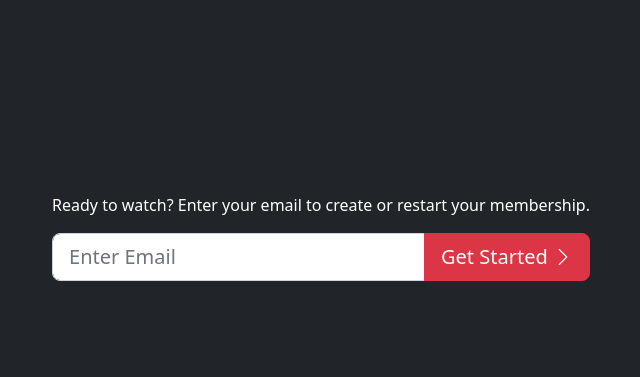
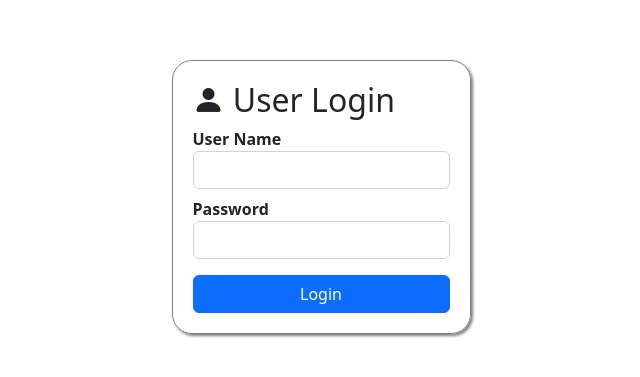
Before and after one commit to vajaganidhanesh/angular-workspace, an Angular app: page / in a window 1280 px wide. Shown: the part 163-540 px from the top of the page, without its empty margins (319-959 px from the left). Built offline with nearby package versions, Linux system fonts and the light colour scheme.

Commit message:
adding component using code behind technique

```diff
--- a/projects/shopping/src/app/app.module.ts
+++ b/projects/shopping/src/app/app.module.ts
@@ -3,11 +3,12 @@ import { BrowserModule } from '@angular/platform-browser';
 
 import { AppComponent } from './app.component';
 import { netflixRegister } from '../app/components/netflix-register.component';
+import { LoginComponent } from './components/logincomponent/login.component';
 
 @NgModule({
-  declarations: [AppComponent, netflixRegister],
+  declarations: [AppComponent, netflixRegister, LoginComponent],
   imports: [BrowserModule],
   providers: [],
-  bootstrap: [netflixRegister],
+  bootstrap: [LoginComponent],
 })
 export class AppModule {}
--- /dev/null
+++ b/projects/shopping/src/app/components/logincomponent/login.component.css
@@ -0,0 +1,13 @@
+.login-form {
+  display: flex;
+  justify-content: center;
+  align-items: center;
+  height: 90vh;
+}
+
+form {
+  border: 1px solid gray;
+  box-shadow: 2px 2px 3px gray;
+  padding: 20px;
+  border-radius: 20px;
+}
--- /dev/null
+++ b/projects/shopping/src/app/components/logincomponent/login.component.html
@@ -0,0 +1,14 @@
+<div class="container-fluid">
+  <div class="login-form">
+    <form>
+      <h2><span class="bi bi-person-fill"></span> User Login</h2>
+      <dl>
+        <dt>User Name</dt>
+        <dd><input type="text" class="form-control" /></dd>
+        <dt>Password</dt>
+        <dd><input type="password" class="form-control" /></dd>
+      </dl>
+      <button class="btn btn-primary w-100">Login</button>
+    </form>
+  </div>
+</div>
--- a/projects/shopping/src/index.html
+++ b/projects/shopping/src/index.html
@@ -8,6 +8,6 @@
     <link rel="icon" type="image/x-icon" href="favicon.ico" />
   </head>
   <body>
-    <app-register></app-register>
+    <app-login></app-login>
   </body>
 </html>
```
Also changed, not shown: projects/shopping/src/app/components/logincomponent/login.component.ts (added, +8 -0 lines).
